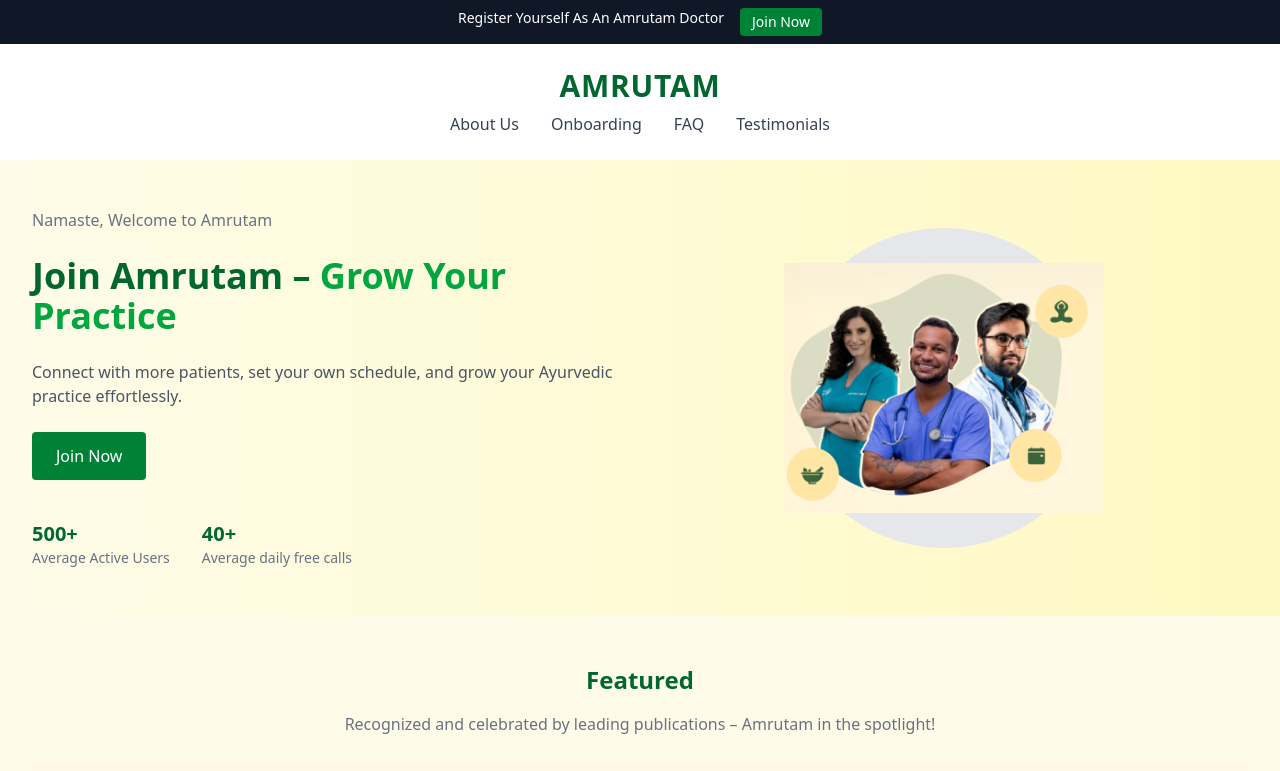
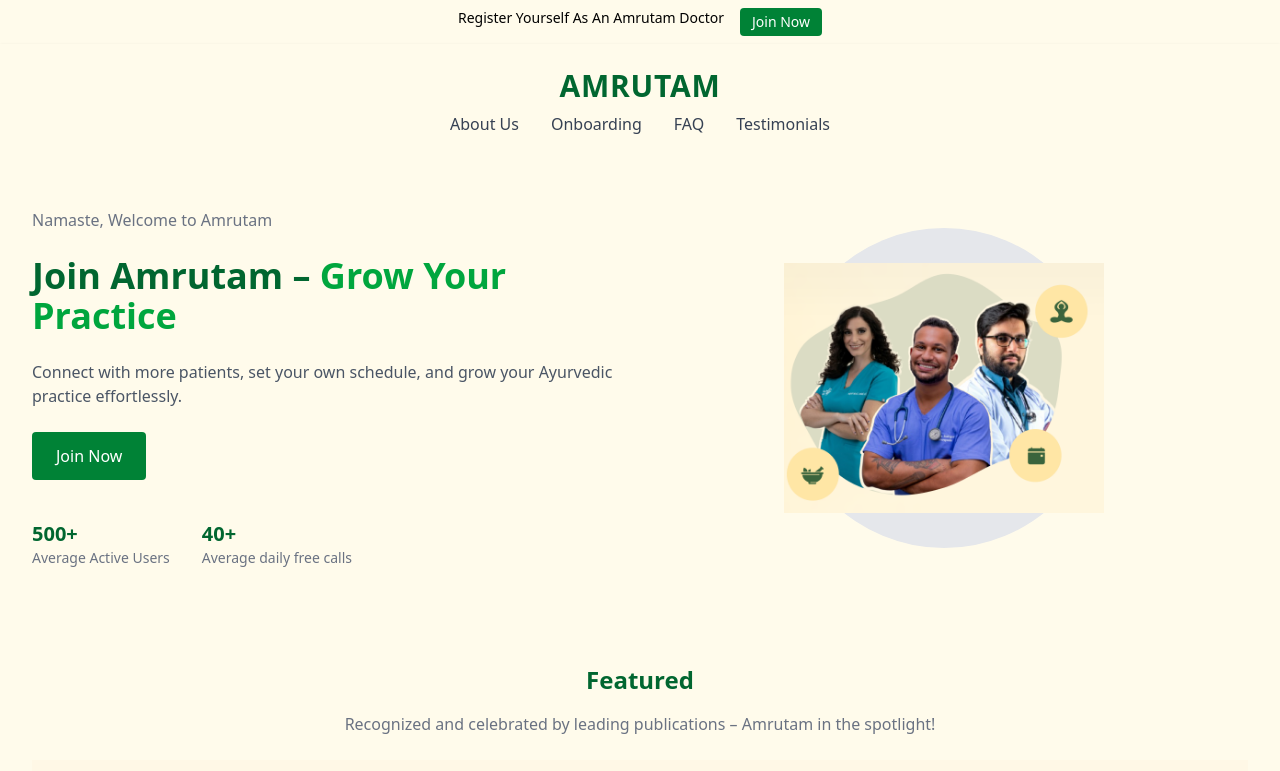
Before and after one commit to Rhythem2005/amrutam, a React (Vite) app: page / in a window 1280 px wide. Shown: the top 771 px of the page. Built offline with nearby package versions, Linux system fonts and the light colour scheme.

Commit message:
updated feature X / fixed bug Y

```diff
--- a/src/components/ChooseSessionMode.jsx
+++ b/src/components/ChooseSessionMode.jsx
@@ -5,7 +5,7 @@
 
  const ChooseSessionMode = () => {
   return (
-    <section className="bg-yellow-50 py-16 px-8">
+    <section className="bg-amber-50 py-16 px-8">
       <div className="flex flex-col md:flex-row items-center gap-10 mb-16">
         <div className="flex-1 flex justify-center gap-4">
          <img src={photo4} alt="" />
--- a/src/components/ContactSection.jsx
+++ b/src/components/ContactSection.jsx
@@ -18,7 +18,7 @@
   };
 
   return (
-    <section className="bg-yellow-50 py-16">
+    <section className="bg-amber-50 py-16">
       <div className="max-w-6xl mx-auto px-6">
 
         <div className="text-center mb-10">
--- a/src/components/Download.jsx
+++ b/src/components/Download.jsx
@@ -3,7 +3,7 @@
 
 const Download = () => {
   return (
-    <section className="bg-yellow-50 py-16">
+    <section className="bg-amber-50 py-16">
       <div className="max-w-7xl mx-auto px-6 flex flex-col lg:flex-row items-center">
 
 
--- a/src/components/FAQ.jsx
+++ b/src/components/FAQ.jsx
@@ -22,7 +22,7 @@
   ];
 
   return (
-    <section className="py-16 bg-white">
+    <section className="py-16 bg-amber-50">
       <div className="max-w-4xl mx-auto px-6">
         <h2 className="text-3xl font-bold text-center text-green-800 mb-12">
           Frequently Asked Questions
--- a/src/components/Featured.jsx
+++ b/src/components/Featured.jsx
@@ -3,7 +3,7 @@
 
 const Featured =() => {
   return (
-    <section className="bg-yellow-50 py-12 px-8 text-center">
+    <section className="bg-amber-50 py-12 px-8 text-center">
       <h2 className="text-2xl font-bold text-green-800 mb-4">Featured</h2>
       <p className="text-gray-500 mb-6">
         Recognized and celebrated by leading publications – Amrutam in the spotlight!
--- a/src/components/Footer.jsx
+++ b/src/components/Footer.jsx
@@ -2,7 +2,7 @@
 
 const Footer = () => {
   return (
-    <footer className="bg-[#e6ebdd] py-12">
+    <footer className="bg-amber-50 py-12">
       <div className="max-w-7xl mx-auto px-6 grid grid-cols-1 md:grid-cols-3 gap-10">
 
 
--- a/src/components/Hero.jsx
+++ b/src/components/Hero.jsx
@@ -3,7 +3,7 @@
 
 const Hero = () => {
   return (
-    <section className="bg-gradient-to-r from-yellow-50 to-yellow-100 py-12 px-8 flex flex-col md:flex-row items-center">
+    <section className="bg-amber-50 py-12 px-8 flex flex-col md:flex-row items-center">
       <div className="flex-1 space-y-6">
         <p className="text-gray-500">Namaste, Welcome to Amrutam</p>
         <h1 className="text-4xl font-bold text-green-800">
--- a/src/components/JoinCircle.jsx
+++ b/src/components/JoinCircle.jsx
@@ -6,7 +6,7 @@
 
 const JoinCircle = () => {
   return (
-    <section className="bg-yellow-50 py-16 px-8">
+    <section className="bg-amber-50 py-16 px-8">
       <div className="text-center mb-12">
         <h2 className="text-3xl font-bold text-green-800">
           Join Our Circle of Care
--- a/src/components/Navbar.jsx
+++ b/src/components/Navbar.jsx
@@ -3,15 +3,15 @@
 const Navbar = () => {
   return (
     <>
-      <div className="bg-gray-900 text-white text-sm py-2 flex justify-center">
-        <span>Register Yourself As An Amrutam Doctor</span>
+      <div className="bg-amber-50 text-white text-sm py-2 flex justify-center">
+        <span className="text-black">Register Yourself As An Amrutam Doctor</span>
         <button className="ml-4 bg-green-700 px-3 py-1 rounded text-white hover:bg-green-800">
           Join Now
         </button>
       </div>
 
-      <nav className="flex flex-col items-center py-6 shadow">
-        <div className="text-3xl font-bold tracking-wide text-green-800 mb-2">
+      <nav className=" bg-amber-50 flex flex-col items-center py-6 shadow">
+        <div className=" text-3xl font-bold tracking-wide text-green-800 mb-2">
           AMRUTAM
         </div>
 
--- a/src/components/Testimonials.jsx
+++ b/src/components/Testimonials.jsx
@@ -2,7 +2,7 @@
 
 const Testimonials = () => {
   return (
-    <section className="py-16 bg-green-50">
+    <section className="py-16 bg-amber-50">
       <div className="max-w-6xl mx-auto px-6">
         <h2 className="text-3xl font-bold text-center text-green-800 mb-12">
           What Other Ayurvedic Doctors Are Saying
--- a/src/components/WhyChooseUs.jsx
+++ b/src/components/WhyChooseUs.jsx
@@ -4,7 +4,7 @@
 
 const WhyChooseUs = () => {
   return (
-    <section className="bg-yellow-50 py-16 px-8">
+    <section className="bg-amber-50 py-16 px-8">
       <div className="text-center mb-12">
         <h2 className="text-3xl font-bold text-green-800">Why Doctors Choose Us?</h2>
         <p className="text-gray-500 mt-2">
```
